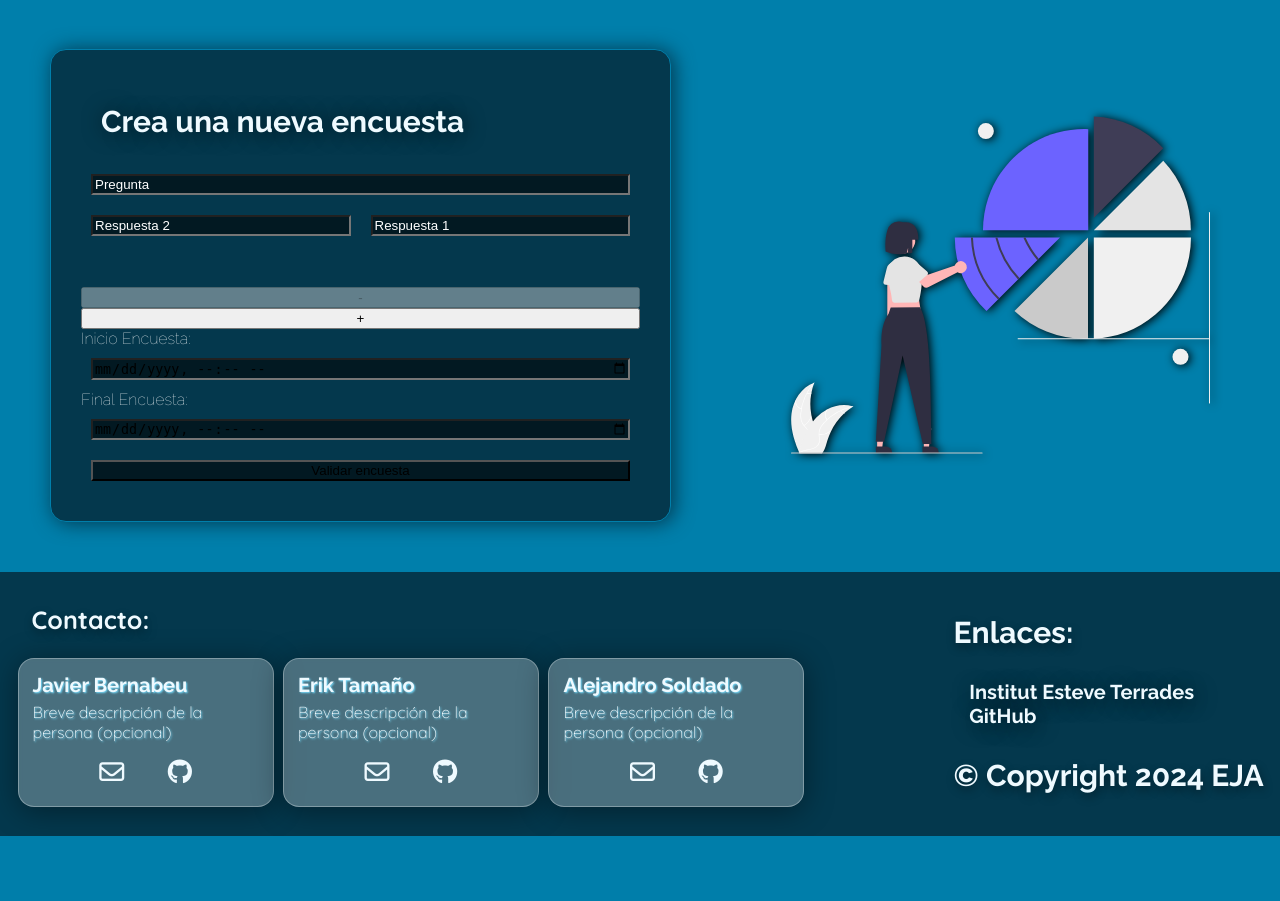
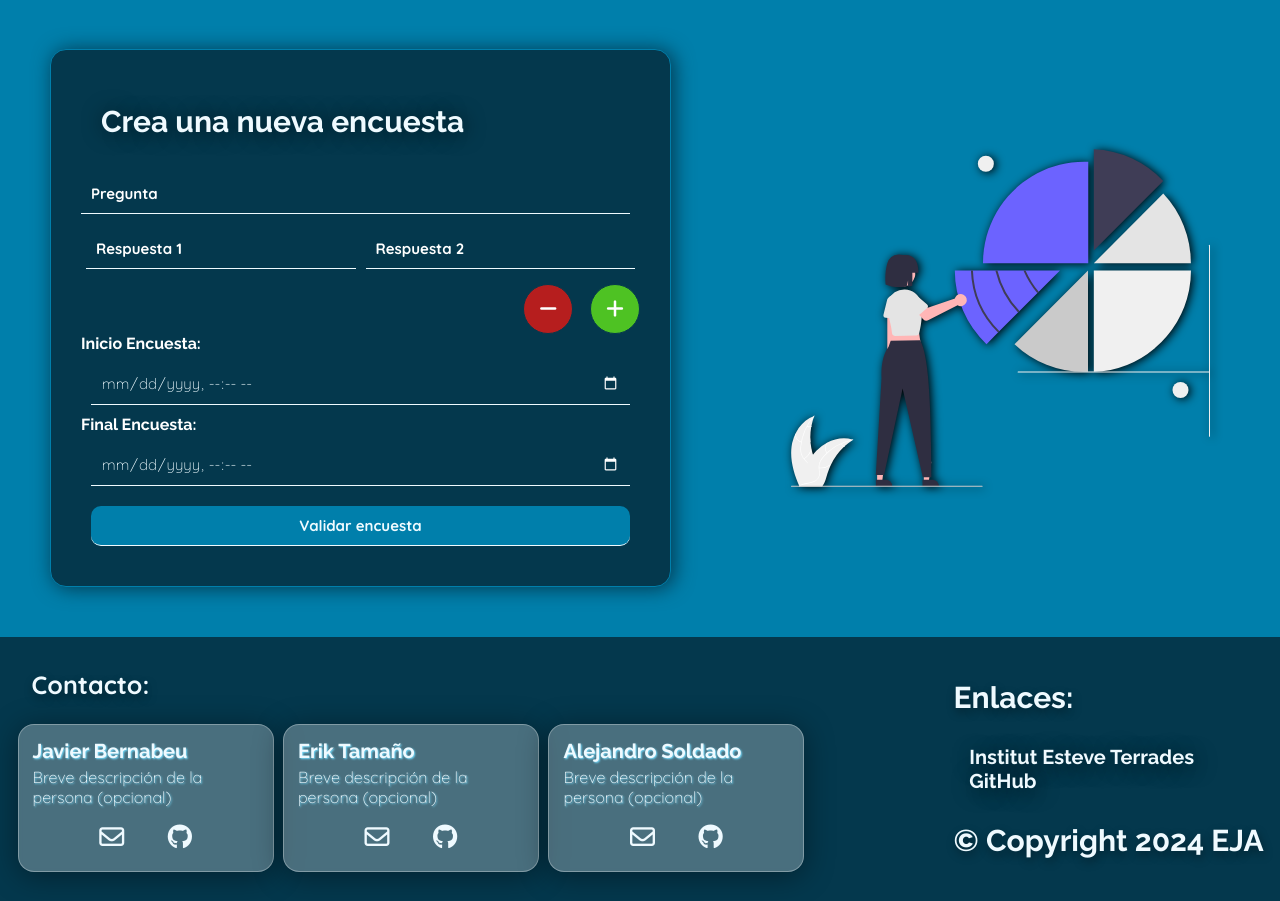
Before and after one commit to ErikTamanoSantos/Proyecto_Vota, a PHP site: page /newPoll.php in a window 1280 px wide. Shown: the part 67-968 px from the top of the page. Before the commit the page ends 903 px from the top, so only its background shows below. Run offline with PHP 8.4, Linux system fonts and the light colour scheme; some libraries are stand-ins or nearby versions.

Commit message:
finish new poll css

```diff
--- a/newPoll.php
+++ b/newPoll.php
@@ -23,8 +23,10 @@
                     <input type="text" placeholder="Respuesta 1" name="answers[]">
                     <input type="text" placeholder="Respuesta 2" name="answers[]">
                 </div>
-                <button type="button" id="removeAnswer" disabled>-</button>
-                <button type="button" id="addAnswer">+</button>
+                <div class="buttonsForm">
+                    <button type="button" id="removeAnswer" disabled><i class="fa-solid fa-minus"></i></button>
+                    <button type="button" id="addAnswer"><i class="fa-solid fa-plus"></i></button>
+                </div>
                 <label for="dateStart">Inicio Encuesta:</label>
                 <input type="datetime-local" id="dateStart" name="dateStart">
                 <label for="dateFinish">Final Encuesta:</label>
--- a/styles.css
+++ b/styles.css
@@ -877,23 +877,92 @@ footer a {
 .createPollForm form input {
     background-color: rgba(0, 0, 0, 0.56);
     margin: 10px;
+    padding: 10px;
+    color: var(--azulClaro);
+    font-size: 15px;
+    border: 0;
+    background-color: transparent;
+    border-bottom: 1px solid var(--azulClaro);
+    font-family: 'Quicksand', sans-serif;
 }
 
 .createPollForm form input::placeholder {
     color: #fff;
+    font-weight: 700;
 }
 
 #answerContainer {
-    display: grid;
-    grid-template-columns: repeat(2, 1fr);
-    grid-template-rows: repeat(2, 1fr);
-    grid-column-gap: 0px;
-    grid-row-gap: 0px;
+    display: flex;
+    flex-wrap: wrap;
 }
 
-#answerContainer > input:nth-child(even) {
-    grid-area: 1 / 1 / 2 / 2;
+#answerContainer > input {
+    width: calc(50% - 10px); /* 50% del ancho menos el espacio entre los elementos */
+    margin: 5px;
+    box-sizing: border-box;
 }
-#answerContainer > input:nth-child(odd) {
-    grid-area: 1 / 2 / 2 / 3;
+
+.createPollForm input:focus {
+    outline: none;
 }
+
+.createPollForm form > input:nth-child(1) {
+    margin-left: 0;
+    border: 0;
+    background-color: transparent;
+    border-bottom: 1px solid var(--azulClaro);
+}
+
+.buttonsForm {
+    display: flex;
+    justify-content: flex-end;
+    align-items: center;
+}
+
+.createPollForm button {
+    width: 50px;
+    height: 50px;
+    margin-left: 3% ;
+    background-color: var(--textoAzulClaroMedio);
+    border: 1px solid var(--azulOscuro);
+    border-radius: 50%;
+    color: #fff;
+    font-size: 20px;
+}
+
+.createPollForm button:nth-child(1) {
+    background-color: rgb(182, 30, 30);
+    margin-top: 10px;
+}
+
+.createPollForm button:nth-child(2) {
+    background-color: rgb(78, 194, 35);
+    margin-top: 10px;
+}
+
+.createPollForm label {
+    font-weight: 700;
+}
+
+.createPollForm input[type="datetime-local"]::-webkit-calendar-picker-indicator {
+    filter: invert(1);
+
+}
+
+.createPollForm button:hover {
+    cursor: pointer;
+    transform: scale(1.05);
+}
+
+.createPollForm form > input:last-child {
+    border-radius: 10px;
+    background-color: var(--azulOscuroMedio);
+    font-weight: 700;
+}
+
+.createPollForm form > input:last-child:hover {
+    border-radius: 10px;
+    scale: 1.05;
+    font-weight: 700;
+    box-shadow: 2px 2px 20px var(--azulOscuroMedio);
+}
```
